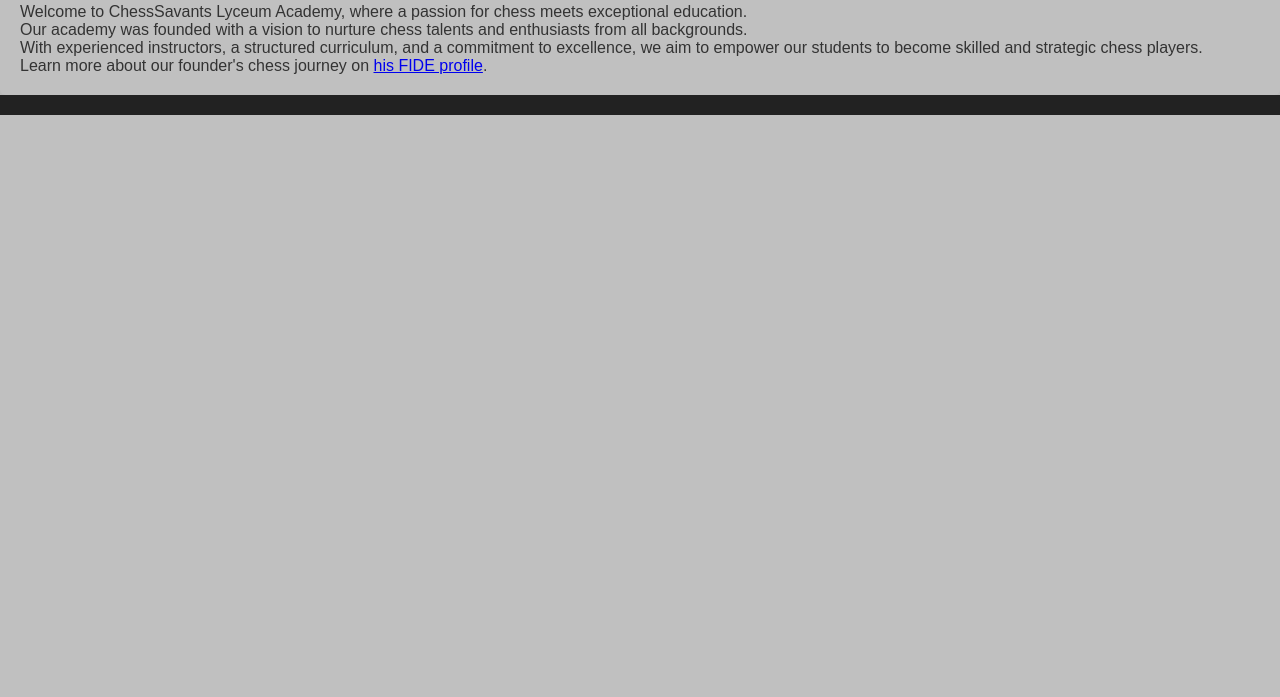
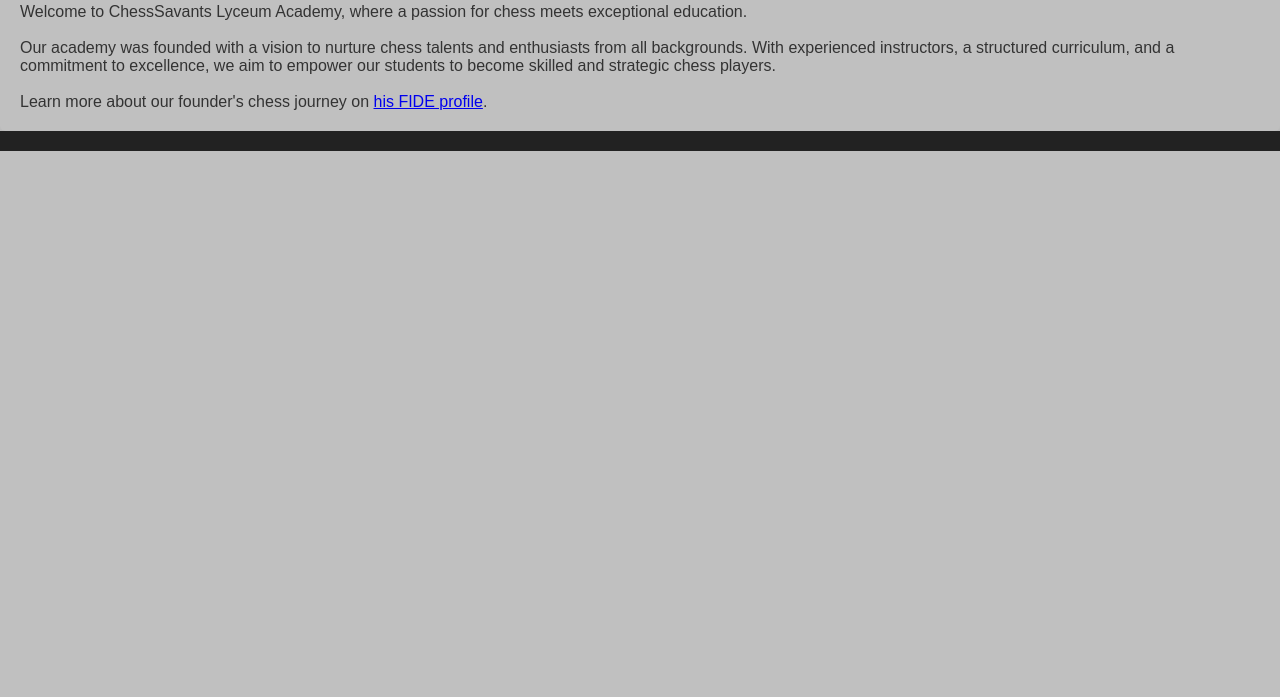
Before and after one commit to Sourabhjoshi1/Sourabh-Johi-chess-website, a plain HTML site: page about.html in a window 1280 px wide. Shown: the part 103-800 px from the top of the page. Drawn offline with Linux system fonts and the light colour scheme.

Commit message:
Update about.html

```diff
--- a/about.html
+++ b/about.html
@@ -15,12 +15,11 @@
         <section class="about-section">
     <h2>About Us</h2>
             <br>
-    <p>Welcome to ChessSavants Lyceum Academy, where a passion for chess meets exceptional education.
+    <p>Welcome to ChessSavants Lyceum Academy, where a passion for chess meets exceptional education.</p>
         <br>
-        Our academy was founded with a vision to nurture chess talents and enthusiasts from all backgrounds.</p>
-
-    <p>With experienced instructors, a structured curriculum, and a commitment to excellence, we aim to empower our students to become skilled and strategic chess players.</p>
-
+        <p>Our academy was founded with a vision to nurture chess talents and enthusiasts from all backgrounds.
+            With experienced instructors, a structured curriculum, and a commitment to excellence, we aim to empower our students to become skilled and strategic chess players.</p>
+<br>
     <!-- -->
     <p>Learn more about our founder's chess journey on <a href="https://ratings.fide.com/profile/25798170">his FIDE profile</a>.</p>
 </section>
```
